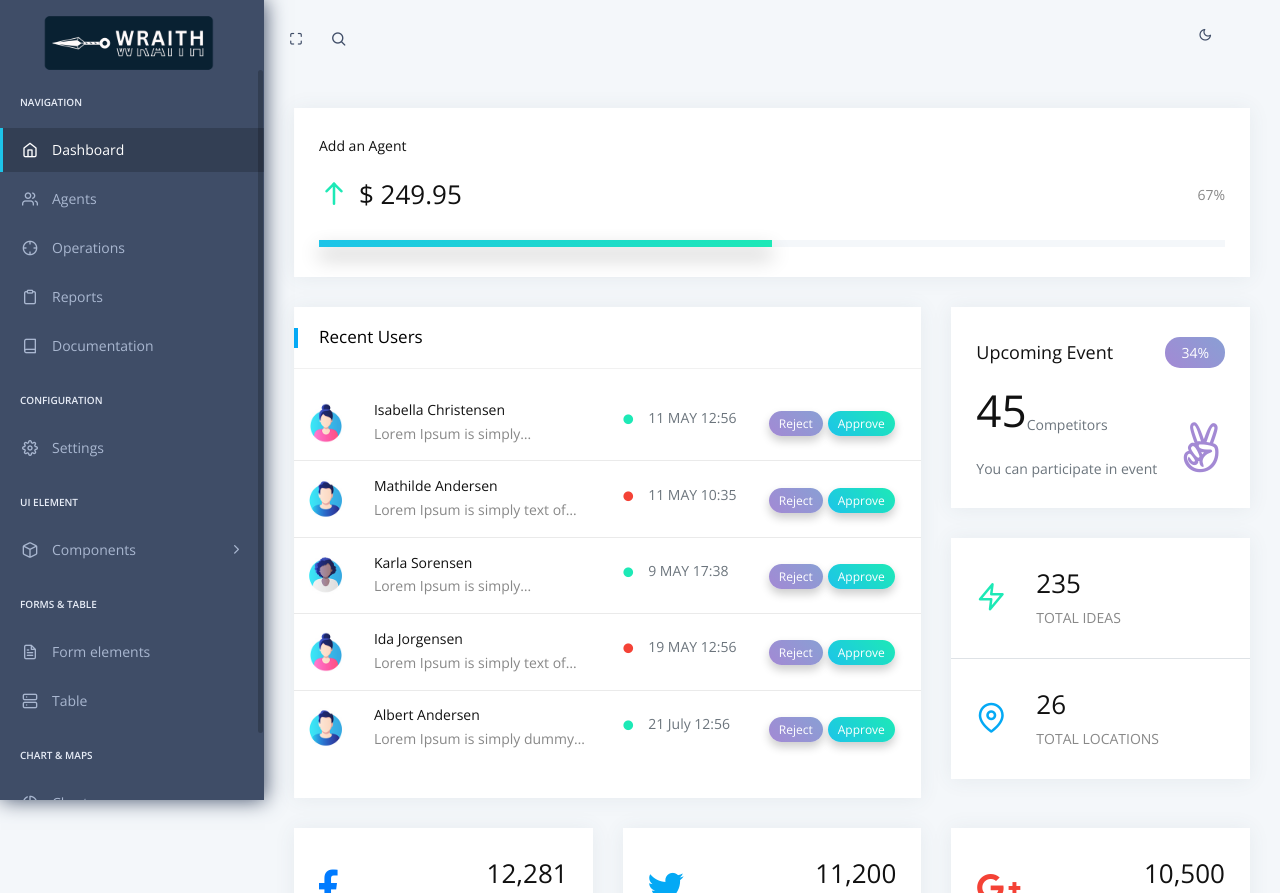
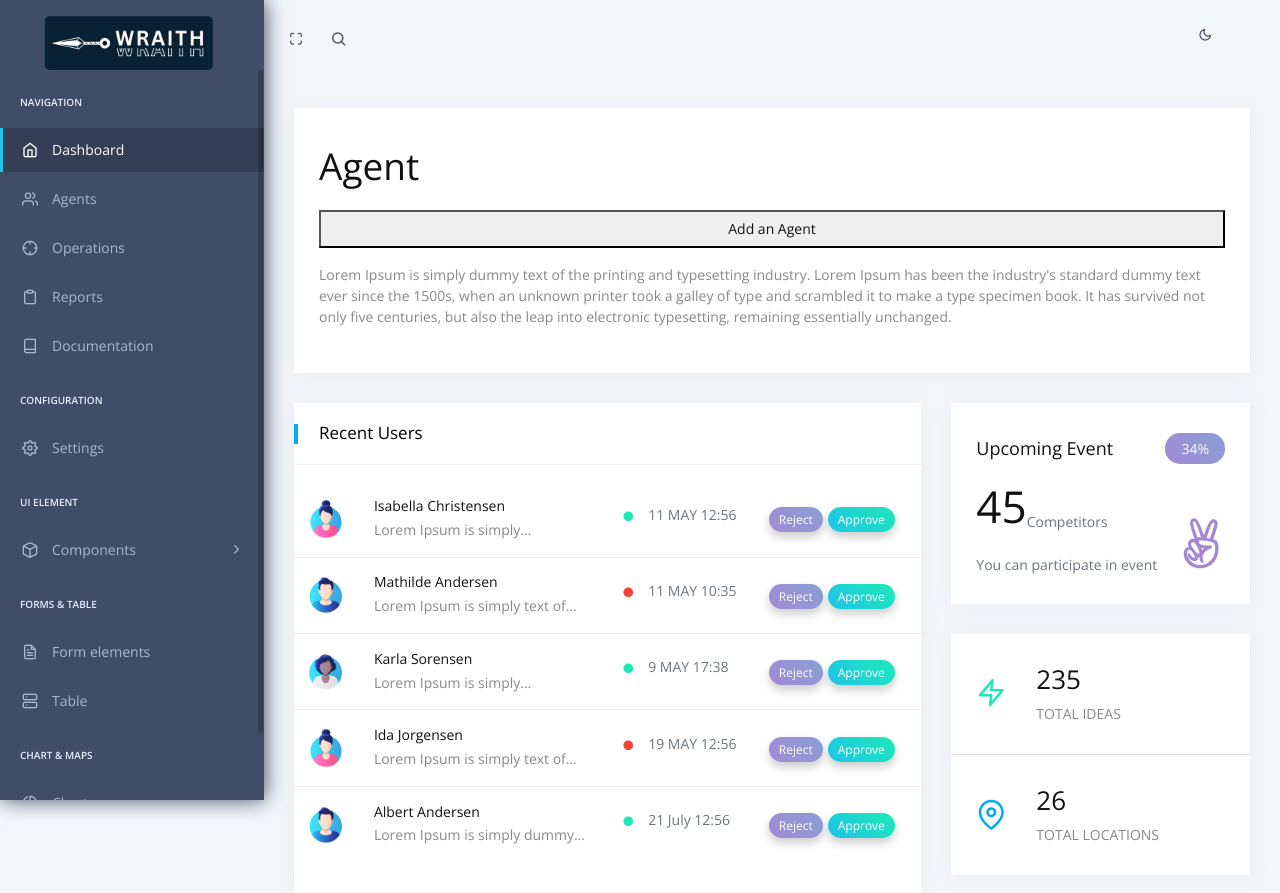
Before and after one commit to THELTG/Project-Wraith, a Flask app: page / in a window 1280 px wide. Shown: the top 893 px of the page. Run offline with Flask 3, Linux system fonts and the light colour scheme; some libraries are stand-ins or nearby versions.

Commit message:
Button for agent page

```diff
--- a/WebServer/apps/templates/home/index.html
+++ b/WebServer/apps/templates/home/index.html
@@ -24,23 +24,19 @@
                                 <div class="col-md-12 col-xl-12">
                                     <div class="card daily-sales">
                                         <div class="card-block">
-                                            <h6 class="mb-4">Add an Agent</h6>
+                                            <h7 style="font-size: 37px; color: #111; font-weight: 400;">Agent</h7>
+                                            <button class="container-fluid mb-3 mt-3" type="button" style="cursor: pointer;"><h6 class="mb-2 mt-2">Add an Agent</h6></button>
                                             <div class="row d-flex align-items-center">
-                                                <div class="col-9">
-                                                    <h3 class="f-w-300 d-flex align-items-center m-b-0"><i
-                                                            class="feather icon-arrow-up text-c-green f-30 m-r-10"></i>$
-                                                        249.95</h3>
+                                                <div class="col-12">
+                                                    <p>Lorem Ipsum is simply dummy text of the printing and typesetting industry.
+                                                    Lorem Ipsum has been the industry's standard dummy text ever since the 1500s,
+                                                    when an unknown printer took a galley of type and scrambled it to make a type specimen book.
+                                                    It has survived not only five centuries, but also the leap into electronic typesetting,
+                                                    remaining essentially unchanged. </p>
                                                 </div>
 
-                                                <div class="col-3 text-right">
-                                                    <p class="m-b-0">67%</p>
-                                                </div>
                                             </div>
-                                            <div class="progress m-t-30" style="height: 7px;">
-                                                <div class="progress-bar progress-c-theme" role="progressbar"
-                                                        style="width: 50%;" aria-valuenow="50" aria-valuemin="0"
-                                                        aria-valuemax="100"></div>
-                                            </div>
+
                                         </div>
                                     </div>
                                 </div>
```
